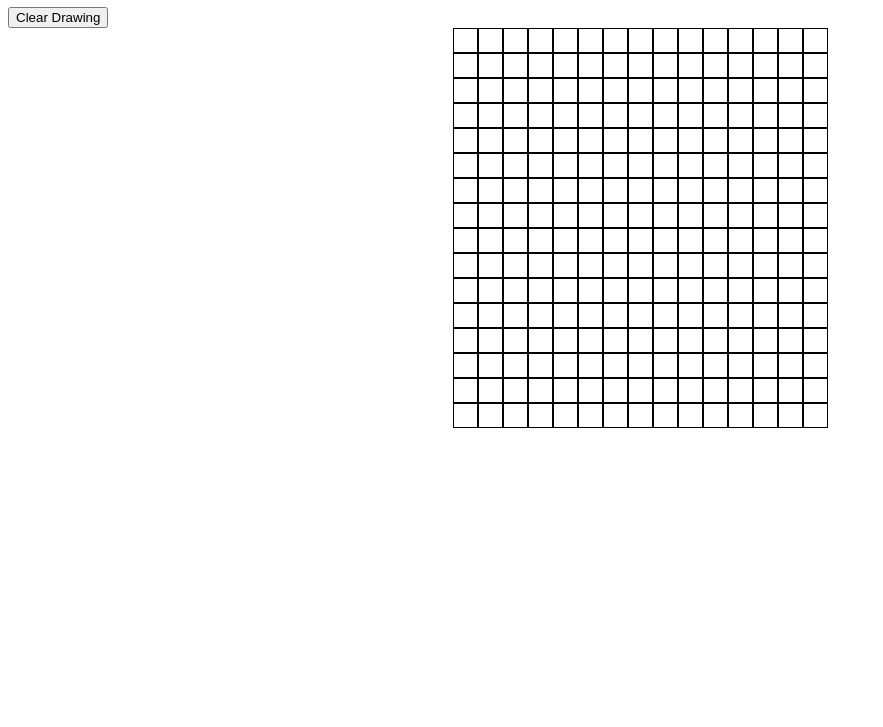
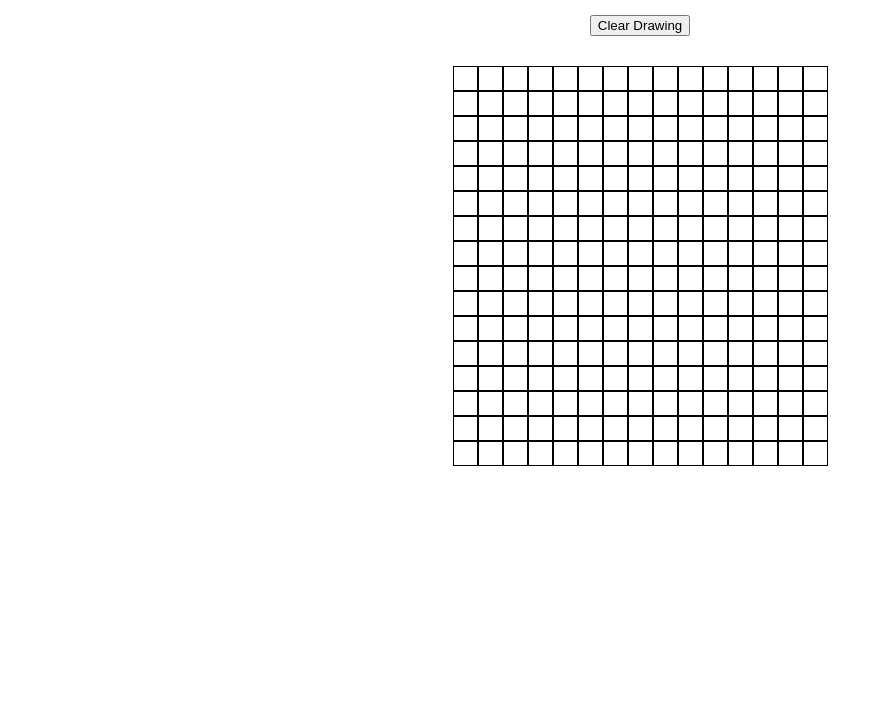
Before and after one commit to kimchijuice/etch-a-sketch, a plain HTML site: page index.html in a window 1280 px wide. Shown: the part 73-800 px from the top of the page, without its empty margins (0-883 px from the left). Drawn offline with Linux system fonts and the light colour scheme.

Commit message:
Add simple style to clear button

```diff
--- a/style.css
+++ b/style.css
@@ -4,6 +4,13 @@
 
 h1 {
     text-align: center;
+}
+
+#menu {
+    display: flex;
+    flex-direction: column;
+    align-items: center;
+    margin: 30px;
 }
 
 #container {
```
